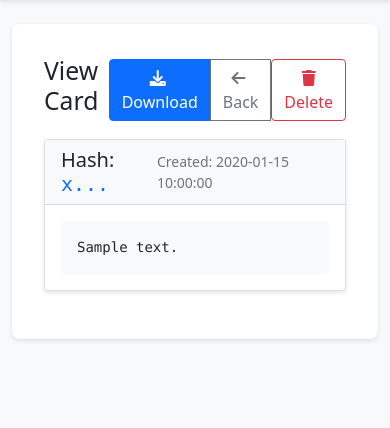
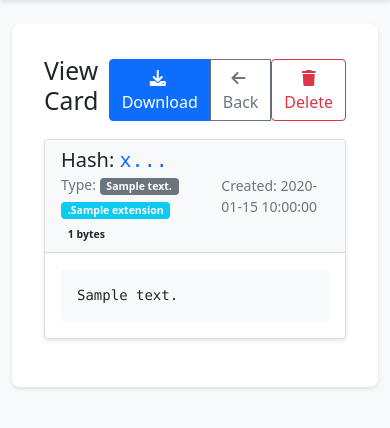
Before and after one commit to benkoo/mcard-core, a Flask app: template examples/mcard_crud_app/templates/view_card.html in a window 390 px wide. Shown: the part 56-484 px from the top of the page. Run offline with Flask 2, Linux system fonts and the light colour scheme; the template is opened without the code that fills it: most values are stand-ins (such as "Sample title", 1, 10 or a date in 2020).

Commit message:
feat(crud-app): enhance file type detection and content display
Major Changes:
1. Content Type Detection:
   - Added comprehensive detect_content_type() function
   - Support for multiple binary formats:
     * Images: PNG, JPEG, GIF, WebP, TIFF
     * Archives: ZIP
     * Documents: PDF, DOCX, XLSX
   - Text format detection:
     * JSON with proper parsing
     * XML detection
     * HTML detection
     * PEM certificate detection
     * Fallback to plain text

2. View Card Improvements:
   - Added content type information display:
     * MIME type badge
     * File extension badge
     * File size badge
   - Enhanced binary content presentation:
     * Responsive image preview
     * Improved binary file info display
     * Format detection for known binary types
   - Better layout organization

3. Download Functionality:
   - Proper file extension suggestion based on content type
   - Accurate MIME type in Content-Type header
   - URL-encoded filenames in Content-Disposition
   - Consistent handling across all file types

4. Code Organization:
   - Centralized file type detection logic
   - Improved error handling and logging
   - Consistent content type handling across routes
   - Better template organization

Technical Details:
- Uses file signatures for binary format detection
- Special handling for WEBP (offset-based detection)
- JSON parsing with error handling
- Responsive image display with Bootstrap classes
- Improved visual hierarchy in template

```diff
--- a/examples/mcard_crud_app/app.py
+++ b/examples/mcard_crud_app/app.py
@@ -57,6 +57,47 @@ def check_duplicate_content(storage, content):
     except Exception as e:
         print(f"Error checking duplicates: {e}")
         return {"found": False}
+
+def detect_content_type(content):
+    """Detect content type and extension from content."""
+    if isinstance(content, bytes):
+        # Common binary file signatures
+        signatures = {
+            b'\x89PNG\r\n\x1a\n': ('image/png', 'png'),
+            b'\xff\xd8\xff': ('image/jpeg', 'jpg'),
+            b'GIF87a': ('image/gif', 'gif'),
+            b'GIF89a': ('image/gif', 'gif'),
+            b'II*\x00': ('image/tiff', 'tiff'),
+            b'MM\x00*': ('image/tiff', 'tiff'),
+            b'PK\x03\x04': ('application/zip', 'zip'),
+            b'%PDF': ('application/pdf', 'pdf'),
+            b'\x50\x4B\x03\x04\x14\x00\x06\x00': ('application/vnd.openxmlformats-officedocument.wordprocessingml.document', 'docx'),
+            b'\x50\x4B\x03\x04\x14\x00\x08\x00': ('application/vnd.openxmlformats-officedocument.spreadsheetml.sheet', 'xlsx')
+        }
+
+        # Check for WEBP (special case due to offset)
+        if content.startswith(b'RIFF') and len(content) > 12 and content[8:12] == b'WEBP':
+            return 'image/webp', 'webp'
+
+        # Check other signatures
+        for sig, (mime_type, ext) in signatures.items():
+            if content.startswith(sig):
+                return mime_type, ext
+
+        return 'application/octet-stream', 'bin'
+    else:
+        # Text content
+        try:
+            json.loads(content)
+            return 'application/json', 'json'
+        except (json.JSONDecodeError, TypeError):
+            if content.startswith('<?xml'):
+                return 'application/xml', 'xml'
+            elif content.startswith('<!DOCTYPE html>') or content.startswith('<html'):
+                return 'text/html', 'html'
+            elif any(content.startswith(s) for s in ['-----BEGIN ', '-----BEGIN PGP']):
+                return 'application/x-pem-file', 'pem'
+            return 'text/plain', 'txt'
 
 @app.route('/')
 def index():
@@ -272,25 +313,19 @@ def view_card(content_hash):
             return "Card not found", 404
 
         is_binary = isinstance(card.content, bytes)
-        content_type = None
+        content_type, extension = detect_content_type(card.content)
 
-        if is_binary:
-            # Detect image type
-            if card.content.startswith(b'\x89PNG'):
-                content_type = 'image/png'
-            elif card.content.startswith(b'\xff\xd8\xff'):
-                content_type = 'image/jpeg'
-            elif card.content.startswith(b'GIF87a') or card.content.startswith(b'GIF89a'):
-                content_type = 'image/gif'
-            elif card.content.startswith(b'RIFF') and card.content[8:12] == b'WEBP':
-                content_type = 'image/webp'
+        # Determine if content is viewable as image
+        is_image = content_type.startswith('image/')
 
         return render_template('view_card.html',
                              content_hash=content_hash,
                              card=card,
                              content=None if is_binary else str(card.content),
                              is_binary=is_binary,
-                             is_image=content_type is not None,
+                             is_image=is_image,
+                             content_type=content_type,
+                             extension=extension,
                              size=len(card.content) if card.content else 0)
     except Exception as e:
         print(f"Error in view_card: {str(e)}")
@@ -310,7 +345,7 @@ def get_binary_content(content_hash):
             return "Content not found", 404
 
         content = card.content
-        content_type = 'application/octet-stream'
+        content_type, extension = detect_content_type(content)
         filename = None
 
         if isinstance(content, bytes):
@@ -352,38 +387,7 @@ def download_card(content_hash):
         if not card:
             return "Card not found", 404
 
-        is_binary = isinstance(card.content, bytes)
-
-        # Set default content type and extension
-        content_type = 'text/plain'
-        extension = 'txt'
-
-        if is_binary:
-            # Check for image types
-            if card.content.startswith(b'\x89PNG'):
-                content_type = 'image/png'
-                extension = 'png'
-            elif card.content.startswith(b'\xff\xd8\xff'):
-                content_type = 'image/jpeg'
-                extension = 'jpg'
-            elif card.content.startswith(b'GIF87a') or card.content.startswith(b'GIF89a'):
-                content_type = 'image/gif'
-                extension = 'gif'
-            elif card.content.startswith(b'RIFF') and card.content[8:12] == b'WEBP':
-                content_type = 'image/webp'
-                extension = 'webp'
-            else:
-                content_type = 'application/octet-stream'
-                extension = 'bin'
-        else:
-            # Check for JSON content
-            try:
-                json.loads(card.content)
-                content_type = 'application/json'
-                extension = 'json'
-            except (json.JSONDecodeError, TypeError):
-                pass  # Keep default text/plain
-
+        content_type, extension = detect_content_type(card.content)
         filename = f"{content_hash[:8]}.{extension}"
         quoted_filename = quote(filename)
 
--- a/examples/mcard_crud_app/templates/view_card.html
+++ b/examples/mcard_crud_app/templates/view_card.html
@@ -25,16 +25,30 @@
     <div class="card">
         <div class="card-header">
             <div class="d-flex justify-content-between align-items-center">
-                <h5 class="card-title mb-0">Hash: {{ render_hash(content_hash) }}</h5>
+                <div>
+                    <h5 class="card-title mb-0">Hash: {{ render_hash(content_hash) }}</h5>
+                    <small class="text-muted">
+                        Type: <span class="badge bg-secondary">{{ content_type }}</span>
+                        {% if extension %}<span class="badge bg-info">.{{ extension }}</span>{% endif %}
+                        <span class="badge bg-light text-dark">{{ size }} bytes</span>
+                    </small>
+                </div>
                 <small class="text-muted">Created: {{ card.time_claimed.strftime('%Y-%m-%d %H:%M:%S') }}</small>
             </div>
         </div>
         <div class="card-body">
             {% if is_binary %}
                 {% if is_image %}
-                    <img src="{{ url_for('get_binary_content', content_hash=content_hash) }}" alt="Binary content" class="binary-preview">
+                    <img src="{{ url_for('get_binary_content', content_hash=content_hash) }}" alt="Binary content" class="binary-preview img-fluid">
                 {% else %}
-                    <p>Binary content ({{ size }} bytes)</p>
+                    <div class="alert alert-info">
+                        <i class="fas fa-file me-2"></i>
+                        Binary content ({{ size }} bytes)
+                        {% if content_type != 'application/octet-stream' %}
+                        <br>
+                        <small class="text-muted">Detected format: {{ content_type }}</small>
+                        {% endif %}
+                    </div>
                 {% endif %}
             {% else %}
                 <pre class="card-text"><code>{{ content }}</code></pre>
```
